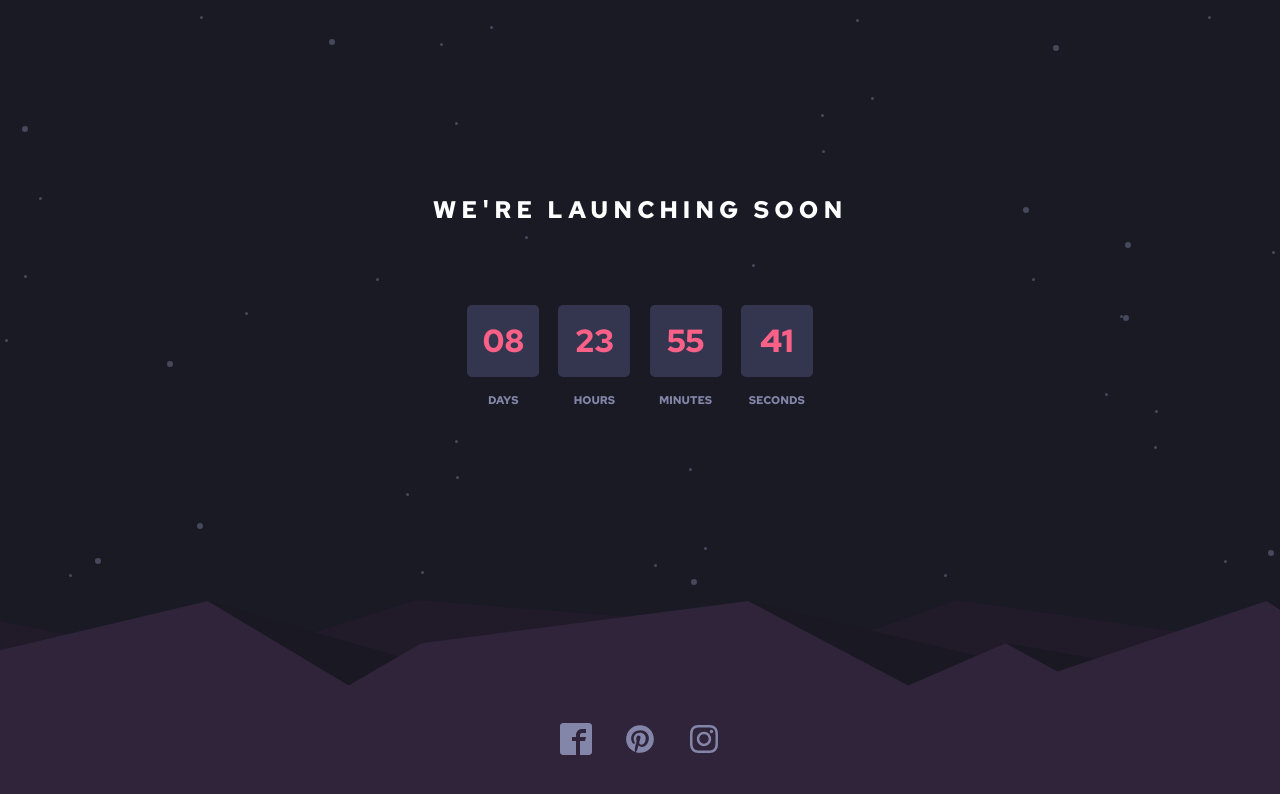
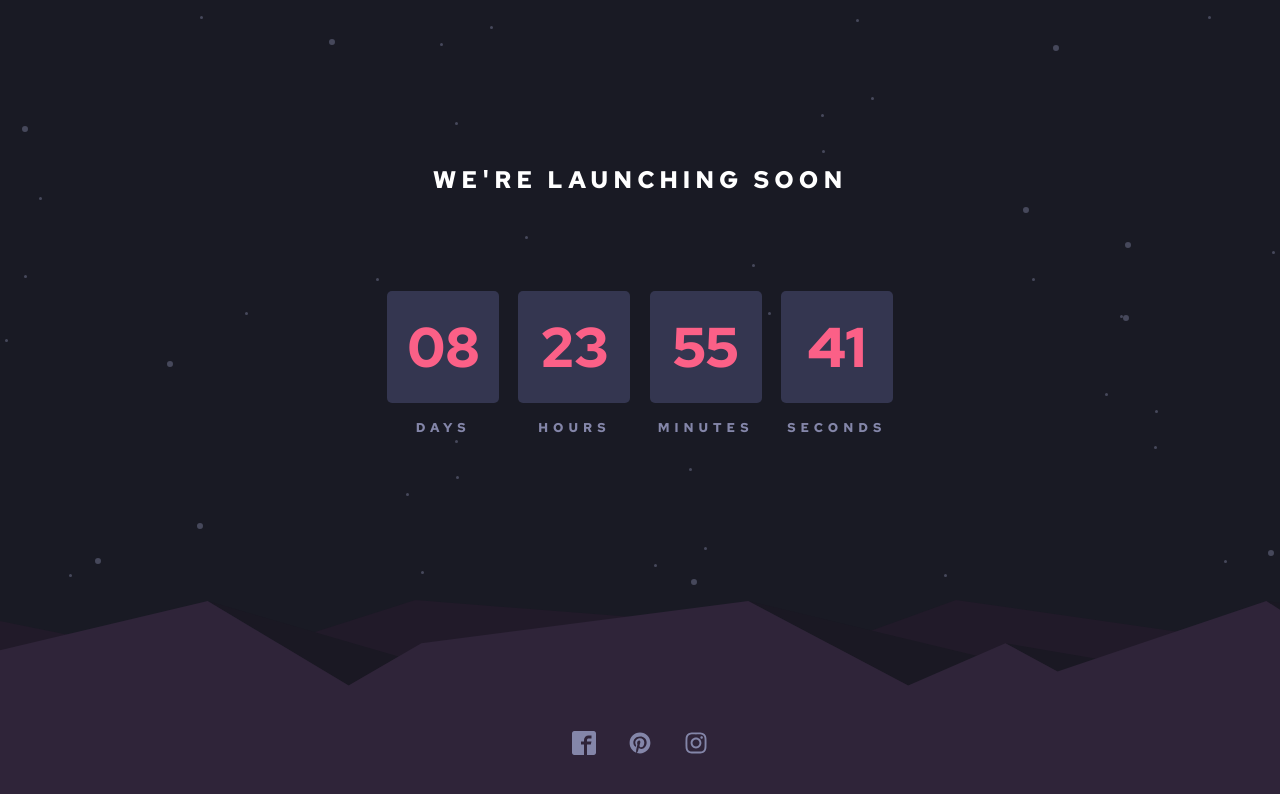
Before and after one commit to pedrocs378/launch-countdown-timer, a Next.js app: page / in a window 1280 px wide. Shown: the top 794 px of the page. Built offline with nearby package versions, Linux system fonts and the light colour scheme.

Commit message:
chore: adiciona estilizacao para desktop

```diff
--- /dev/null
+++ b/src/components/Countdown/index.tsx
@@ -0,0 +1,26 @@
+
+import { Container } from './styles'
+
+export function Countdown() {
+
+	return (
+		<Container>
+			<div>
+				<span>08</span>
+				<p>Days</p>
+			</div>
+			<div>
+				<span>23</span>
+				<p>Hours</p>
+			</div>
+			<div>
+				<span>55</span>
+				<p>Minutes</p>
+			</div>
+			<div>
+				<span>41</span>
+				<p>Seconds</p>
+			</div>
+		</Container>
+	)
+}
--- a/src/pages/home.ts
+++ b/src/components/Countdown/styles.ts
@@ -1,31 +1,7 @@
 import styled from 'styled-components'
 
 export const Container = styled.div`
-	height: 100vh;
-`
-
-export const CountdownContainer = styled.main`
-	height: 75vh;
-	max-width: 1440px;
-	margin: 0 auto;
-	background: url('/images/bg-stars.svg') no-repeat center;
-
-	display: flex;
-	flex-direction: column;
-	align-items: center;
-	justify-content: center;
-
-	h1 {
-		font-size: 1.5rem;
-		text-transform: uppercase;
-		text-align: center;
-		letter-spacing: 5px;
-		max-width: 450px;
-	}
-`
-
-export const Countdown = styled.div`
-	margin-top: 5rem;
+	margin-top: 6rem;
 
 	display: flex;
 	align-items: center;
@@ -37,6 +13,7 @@ export const Countdown = styled.div`
 			text-align: center;
 			text-transform: uppercase;
 			color: var(--blue-200);
+			letter-spacing: 5px;
 		}
 
 		& + div {
@@ -57,4 +34,17 @@ export const Countdown = styled.div`
 		font-size: 2rem;
 		color: var(--red);
 	}
+
+	@media (min-width: 720px) {
+		div p {
+			font-size: 0.8rem;
+		}
+
+		span {
+			height: 7rem;
+			width: 7rem;
+
+			font-size: 3.5rem;
+		}
+	}
 `
--- a/src/components/Footer/styles.ts
+++ b/src/components/Footer/styles.ts
@@ -27,4 +27,16 @@ export const Container = styled.footer`
 			}
 		}
 	}
+
+	@media (min-width: 720px) {
+		a svg {
+			height: 1.5rem;
+			width: 1.5rem;
+		}
+	}
+
+	@media (min-width: 1440px) {
+		background-size: contain;
+		background-position: center;
+	}
 `
--- a/src/pages/index.tsx
+++ b/src/pages/index.tsx
@@ -1,8 +1,9 @@
 import Head from 'next/head'
 
+import { Countdown } from '../components/Countdown'
 import { Footer } from '../components/Footer'
 
-import { Container, CountdownContainer, Countdown } from './home'
+import { Container, CountdownContainer } from '../styles/home'
 
 export default function Home() {
 
@@ -15,24 +16,8 @@ export default function Home() {
       <Container>
         <CountdownContainer>
           <h1>We're launching soon</h1>
-          <Countdown>
-            <div>
-              <span>08</span>
-              <p>Days</p>
-            </div>
-            <div>
-              <span>23</span>
-              <p>Hours</p>
-            </div>
-            <div>
-              <span>55</span>
-              <p>Minutes</p>
-            </div>
-            <div>
-              <span>41</span>
-              <p>Seconds</p>
-            </div>
-          </Countdown>
+
+          <Countdown />
         </CountdownContainer>
 
         <Footer />
--- a/src/styles/global.ts
+++ b/src/styles/global.ts
@@ -40,4 +40,8 @@ export const GlobalStyles = createGlobalStyle`
 	body, input, textarea, select, button {
 		font: 700 1rem "Red Hat Text", sans-serif;
 	}
+
+	button {
+		cursor: pointer;
+	}
 `
--- /dev/null
+++ b/src/styles/home.ts
@@ -0,0 +1,31 @@
+import styled from 'styled-components'
+
+export const Container = styled.div`
+	height: 100vh;
+`
+
+export const CountdownContainer = styled.main`
+	height: 75vh;
+	max-width: 1440px;
+	margin: 0 auto;
+	background: url('/images/bg-stars.svg') no-repeat center;
+
+	display: flex;
+	flex-direction: column;
+	align-items: center;
+	justify-content: center;
+
+	h1 {
+		font-size: 1.5rem;
+		text-transform: uppercase;
+		text-align: center;
+		letter-spacing: 5px;
+		max-width: 340px;
+	}
+
+	@media (min-width: 720px) {
+		h1 {
+			max-width: 100%;
+		}
+	}
+`
```
